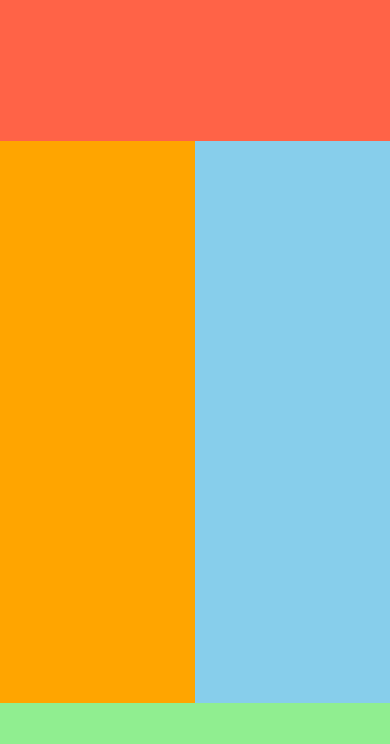
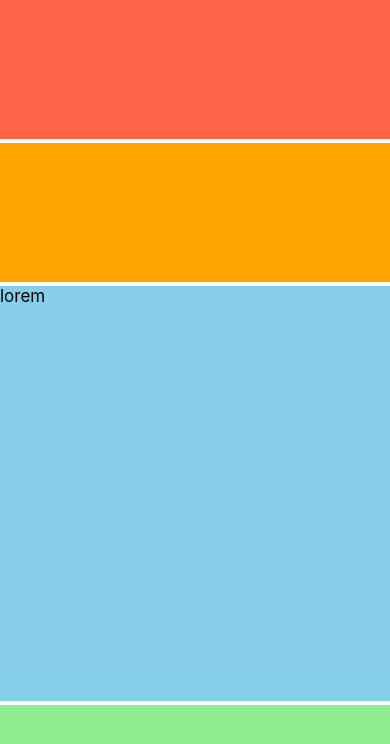
Before and after one commit to FaisalMohammedElorm/ResponsivenessReactNative, a React Native app: screen / in a window 390 px wide. Shown: the top 744 px of the page. Built offline with nearby package versions, Linux system fonts and the light colour scheme.

Commit message:
responsive layouts and flex

```diff
--- a/App.js
+++ b/App.js
@@ -13,7 +13,9 @@ const App = () => {
       {/* Main */}
       <View style={styles.main}>
         <View style={styles.section1}/>
-        <View style={styles.section2}/>
+        <View style={styles.section2}>
+          <Text style={styles.content}>lorem</Text>
+        </View>
       </View>
       {/* Footer */}
       <View style={styles.footer}/>
@@ -23,6 +25,7 @@ const App = () => {
 const styles = StyleSheet.create({
   container:{
     flex:1,
+    gap:4,
   },
   header:{
     flex:1,
@@ -31,19 +34,23 @@ const styles = StyleSheet.create({
   main:{
     flex:4,
     display: "flex",
-    flexDirection:"row"
+    // flexDirection:"row",
+    gap:4,
   },
   section1:{
     flex:1,
     backgroundColor:"orange"
   },
   section2:{
-    flex:1,
+    flex:3,
     backgroundColor:"skyblue",
   },
   footer:{
     flex:1,
     backgroundColor:"lightgreen",
+  },
+  content:{
+    fontSize: hp(2)
   }
 
 });
```
